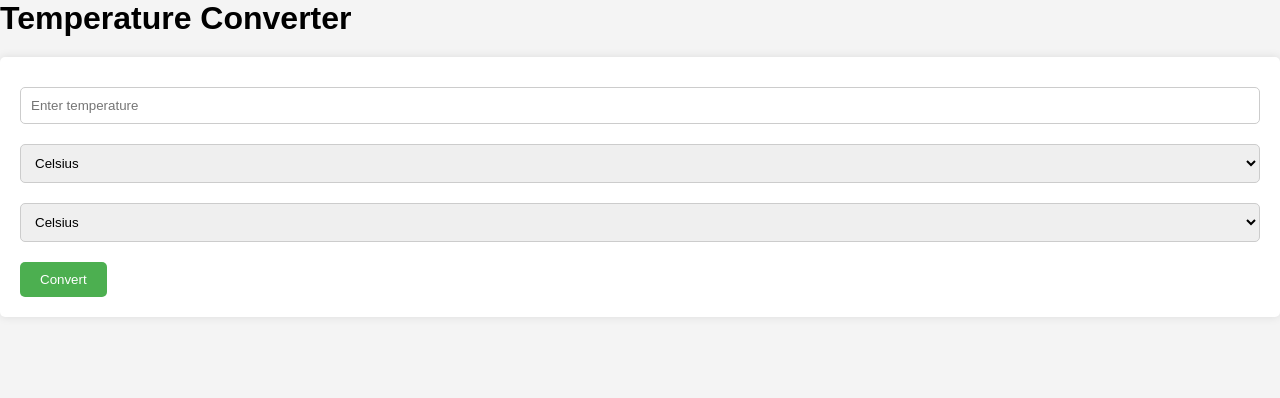
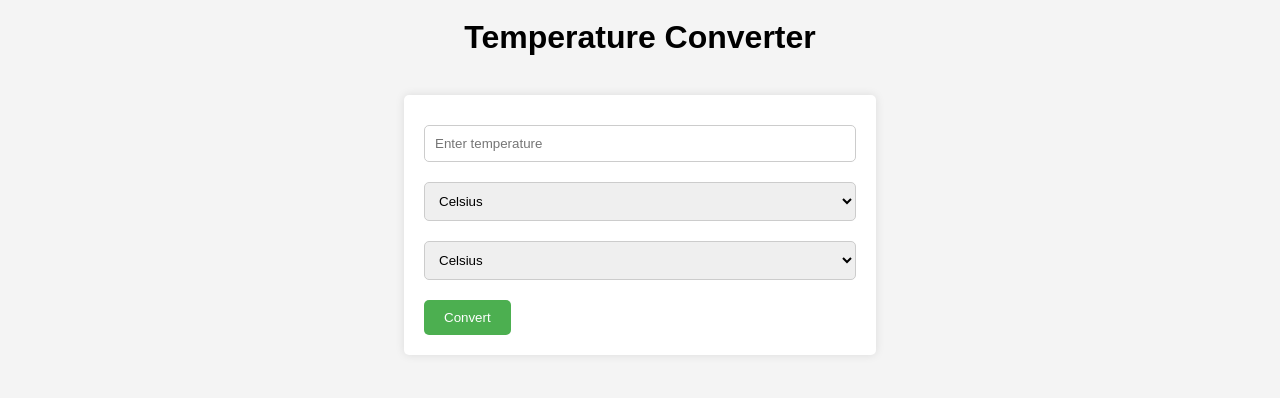
Before and after one commit to Ayanyiola-Enoch/OIBSIP_Task3, a plain HTML site: page index.html in a window 1280 px wide. Drawn offline with Linux system fonts and the light colour scheme.

Commit message:
form updated

```diff
--- a/index.html
+++ b/index.html
@@ -4,12 +4,14 @@
     <meta charset="UTF-8">
     <meta name="viewport" content="width=device-width, initial-scale=1.0">
     <title>Temperature Converter</title>
-    <link rel="stylesheet" href="/style.css">
+    <link rel="stylesheet" href="style.css">
 </head>
 <body>
     <h1>Temperature Converter</h1>
-    <form id="conversionForm">
-        <input type="number" id="temperatureInput" placeholder="Enter temperature">
+    <div class="container">
+
+        <form id="conversionForm">
+            <input type="number" id="temperatureInput" placeholder="Enter temperature">
         <select id="fromUnit">
             <option value="celsius">Celsius</option>
             <option value="fahrenheit">Fahrenheit</option>
@@ -23,6 +25,7 @@
         <button type="submit">Convert</button>
     </form>
     <p id="result"></p>
+</div>
 
     <script>
         document.getElementById('conversionForm').addEventListener('submit', function(event) {
--- a/style.css
+++ b/style.css
@@ -12,10 +12,13 @@ body {
     margin: 0;
     padding: 0;
 }
-
+body h1{
+    text-align: center;
+    padding: 19px;
+}
 /* Container for the form */
 .container {
-    width: 80%;
+    width: 40%;
     margin: 0 auto;
     padding: 20px;
 }
@@ -26,7 +29,7 @@ form {
     padding: 20px;
     border-radius: 5px;
     box-shadow: 0 0 10px rgba(0, 0, 0, 0.1);
-    margin-top: 20px;
+    /* margin: 20px 150px 20px 150px ; */
 }
 
 /* Input and Select Fields */
```
